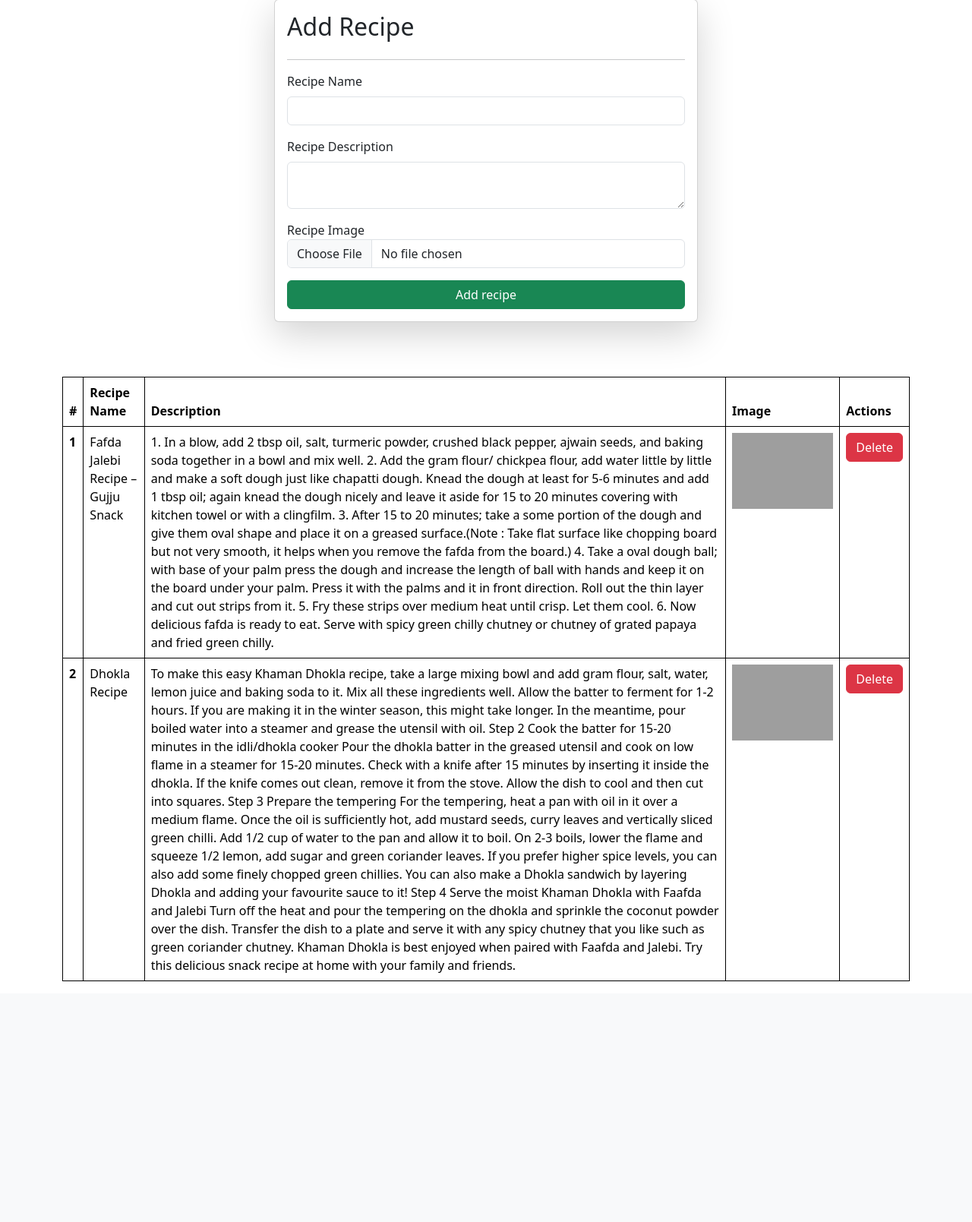
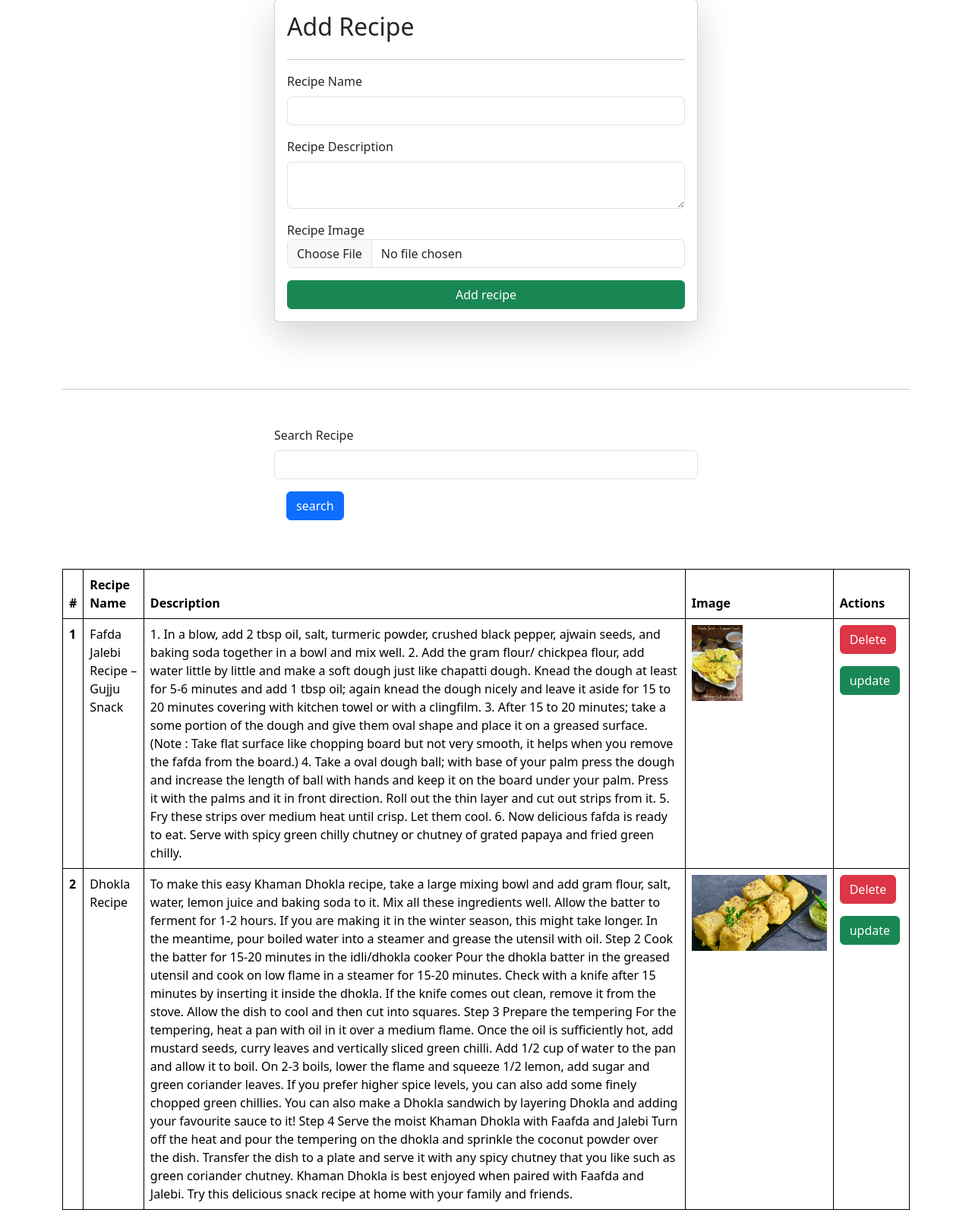
Before and after one commit to P6s-fx/Receipe-Django, a Django app: page /recipes/ in a window 1280 px wide. Shown: the part 105-1714 px from the top of the page at 76% size. Before the commit the page ends 1397 px from the top, so only its background shows below. Run offline with Django 5.2, Linux system fonts and the light colour scheme; data comes from the database, SQL or seed files in the repository; both versions use the stored data as it was after the commit; grey boxes are pictures that could not be loaded.

Commit message:
search fuctionality of data done.

```diff
--- a/DJango/Dweb/Dweb/urls.py
+++ b/DJango/Dweb/Dweb/urls.py
@@ -28,6 +28,7 @@ urlpatterns = [
     path('contact/', contact,name="contact"),#
     path('recipes/', recipes,name="recipes"),#
     path('delete-recipe/<id>/', delete_recipe,name="delete-recipe"),
+    path('update-recipe/<id>/', update_recipe,name="update-recipe"),
 
 
     path('admin/', admin.site.urls),
--- a/DJango/Dweb/veggie/templates/recipes.html
+++ b/DJango/Dweb/veggie/templates/recipes.html
@@ -9,7 +9,7 @@
     <hr>
 
     <div class="mb-3">
-      <label for="exampleInputEmail1" class="form-label">Recipe Name</label>
+      <label for="exampleInputEmail1" class="form-label" >Recipe Name</label>
       <input name="recipe_name" required type="text" class="form-control" >
     </div>
 
@@ -28,9 +28,22 @@
 <br>
 <br>
 <br>
+
+<hr>
   <!-- {{recipes}} -->
 
-  <table class="table">
+<form action="" class="">
+
+  <div class="mt-5">
+    <div class="mx-auto col-6">
+      <label for="exampleInputEmail1" class="form-label" >Search Recipe</label>
+      <input name="search" required type="text" class="form-control" >
+      <button type="submit" class="btn btn-primary m-3 ">search</button>
+    </div>
+  </div>
+</form>
+
+  <table class="table mt-5">
     <thead>
       <tr>
         <th scope="col">#</th>
@@ -47,9 +60,10 @@
         <td>{{recipe.recipe_name}}</td>
         <td>{{recipe.recipe_description}}</td>
         <td>
-          <img src="/media/{{recipes.recipe_image}}" style="height : 100px;"></td>
+          <img src="/media/{{recipe.recipe_image}}" style="height : 100px;"></td>
           <td>
-            <a href="/delete-recipe/{{recipe.id}}/" class="btn btn-danger"> Delete </a>
+            <a href="/delete-recipe/{{recipe.id}}/" class="btn btn-danger mb-3"> Delete </a>
+            <a href="/update-recipe/{{recipe.id}}/" class="btn btn-success"> update </a>
           </td>
       {% endfor %}
     </tbody>
--- a/DJango/Dweb/veggie/views.py
+++ b/DJango/Dweb/veggie/views.py
@@ -20,6 +20,11 @@ def recipes(request):
         return redirect('/recipes/')
 
     queryset = Recipes.objects.all()
+
+    if request.GET.get('search'):
+        queryset = queryset.filter(recipe_name__icontains = request.GET.get('search'))
+        queryset = queryset.filter(recipe_description__icontains = request.GET.get('search'))
+
     context = {'recipes' : queryset}
     return render(request, 'recipes.html', context)
 
@@ -27,3 +32,23 @@ def delete_recipe(request,id):
     queryset = Recipes.objects.get(id = id)
     queryset.delete()
     return redirect('/recipes/')
+
+def update_recipe(request,id):
+    queryset = Recipes.objects.get(id = id)
+
+    if request.method == "POST":
+        data = request.POST
+        recipe_name = data.get('recipe_name')
+        recipe_description = data.get('recipe_description')
+        recipe_image = request.FILES.get('recipe_image')
+
+        queryset.recipe_name = recipe_name
+        queryset.recipe_description = recipe_description
+
+        if recipe_image :
+            queryset.recipe_image = recipe_image
+
+        queryset.save()
+        return redirect('/recipes/')
+    context = {'recipe' : queryset}
+    return render(request, 'update_recipe.html', context)
```
Also changed, not shown: DJango/Dweb/veggie/templates/update_recipe.html (added, +36 -0 lines), DJango/Dweb/db.sqlite3, DJango/Dweb/public/static/recipes/Dhokla-Recipe-1300x731.jpg (added), DJango/Dweb/public/static/recipes/Fafda-Jalebi-Recipe-1.jpg (added), DJango/Dweb/public/static/recipes/Fafda-Jalebi-Recipe-1_pp4WvKO.jpg (added).
